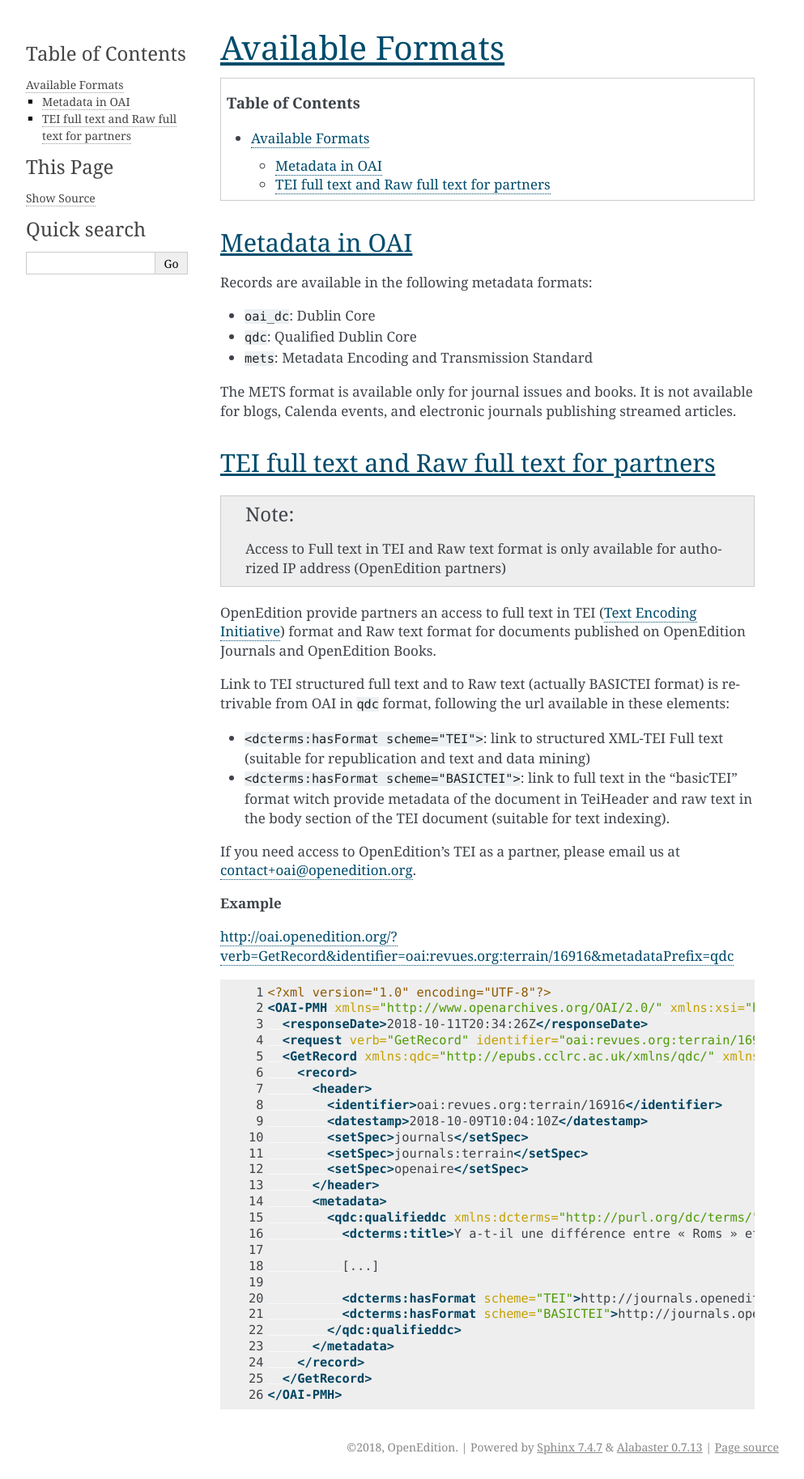
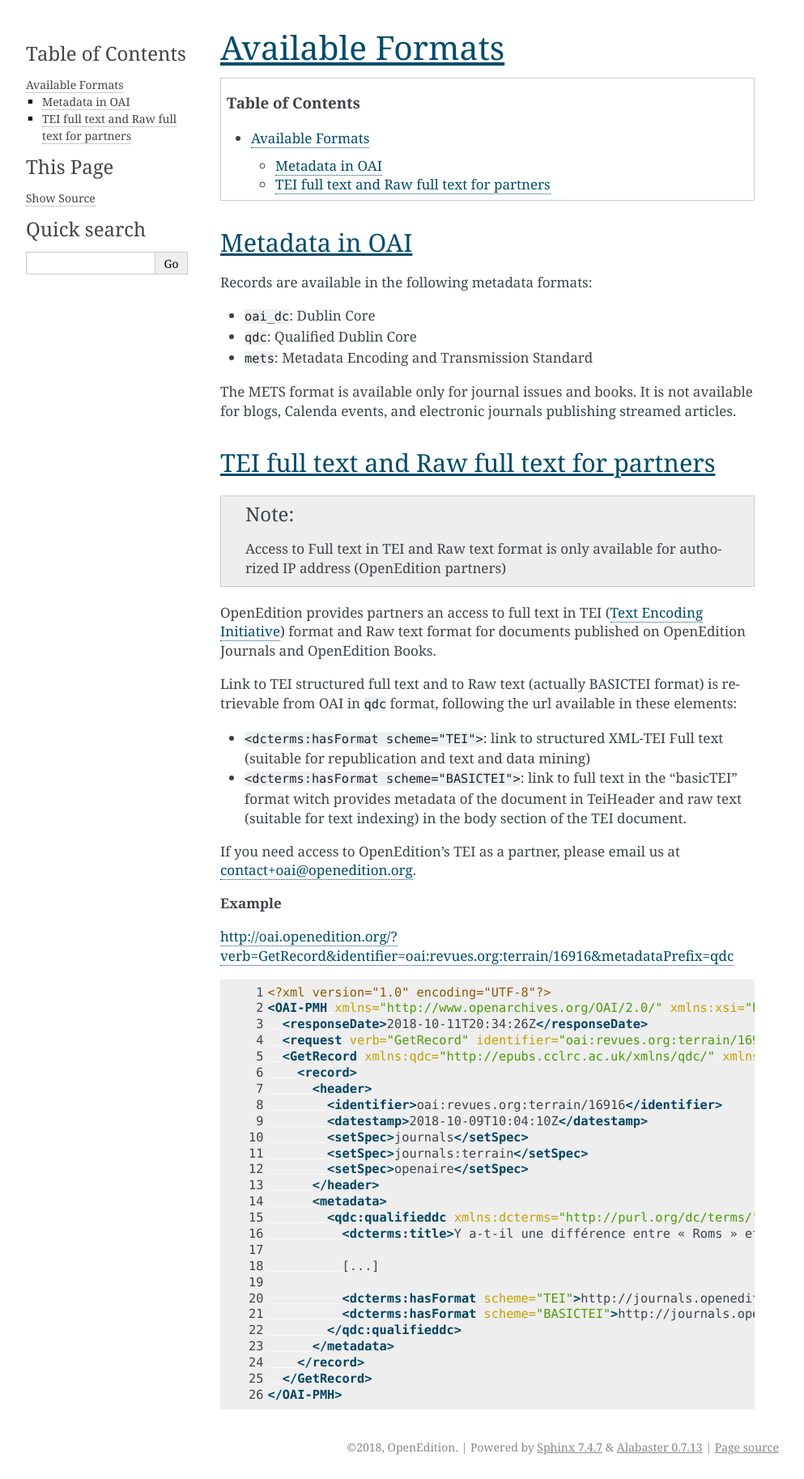
Before and after one commit to PatGendre/oai-openedition, a Sphinx documentation site: the page built from docs/source/availableFormats.rst, in a window 1280 px wide. Shown: the whole page at 81% size, without its empty margins (148-1141 px from the left). Built offline with Sphinx 7.4.7, drawn with Linux system fonts in a browser that asks for light colours.

Commit message:
Update availableFormats.rst
corrections de détail

```diff
--- a/docs/source/availableFormats.rst
+++ b/docs/source/availableFormats.rst
@@ -22,12 +22,12 @@
 
 .. note :: Access to Full text in TEI and Raw text format is only available for authorized IP address (OpenEdition partners)
 
-OpenEdition provide partners an access to full text in TEI (`Text Encoding Initiative <http://www.tei-c.org/>`_) format and Raw text format for documents published on OpenEdition Journals and OpenEdition Books.
+OpenEdition provides partners an access to full text in TEI (`Text Encoding Initiative <http://www.tei-c.org/>`_) format and Raw text format for documents published on OpenEdition Journals and OpenEdition Books.
 
-Link to TEI structured full text and to Raw text (actually BASICTEI format) is retrivable from OAI in ``qdc`` format, following the url available in these elements:
+Link to TEI structured full text and to Raw text (actually BASICTEI format) is retrievable from OAI in ``qdc`` format, following the url available in these elements:
 
 * ``<dcterms:hasFormat scheme="TEI">``: link to structured  XML-TEI Full text (suitable for republication and text and data mining)
-* ``<dcterms:hasFormat scheme="BASICTEI">``: link to full text in the "basicTEI" format witch provide metadata of the document in TeiHeader and raw text in the body section of the TEI document (suitable for text indexing).
+* ``<dcterms:hasFormat scheme="BASICTEI">``: link to full text in the "basicTEI" format witch provides metadata of the document in TeiHeader and raw text (suitable for text indexing) in the body section of the TEI document.
 
 If you need access to OpenEdition’s TEI as a partner, please email us at contact+oai@openedition.org.
 
```
